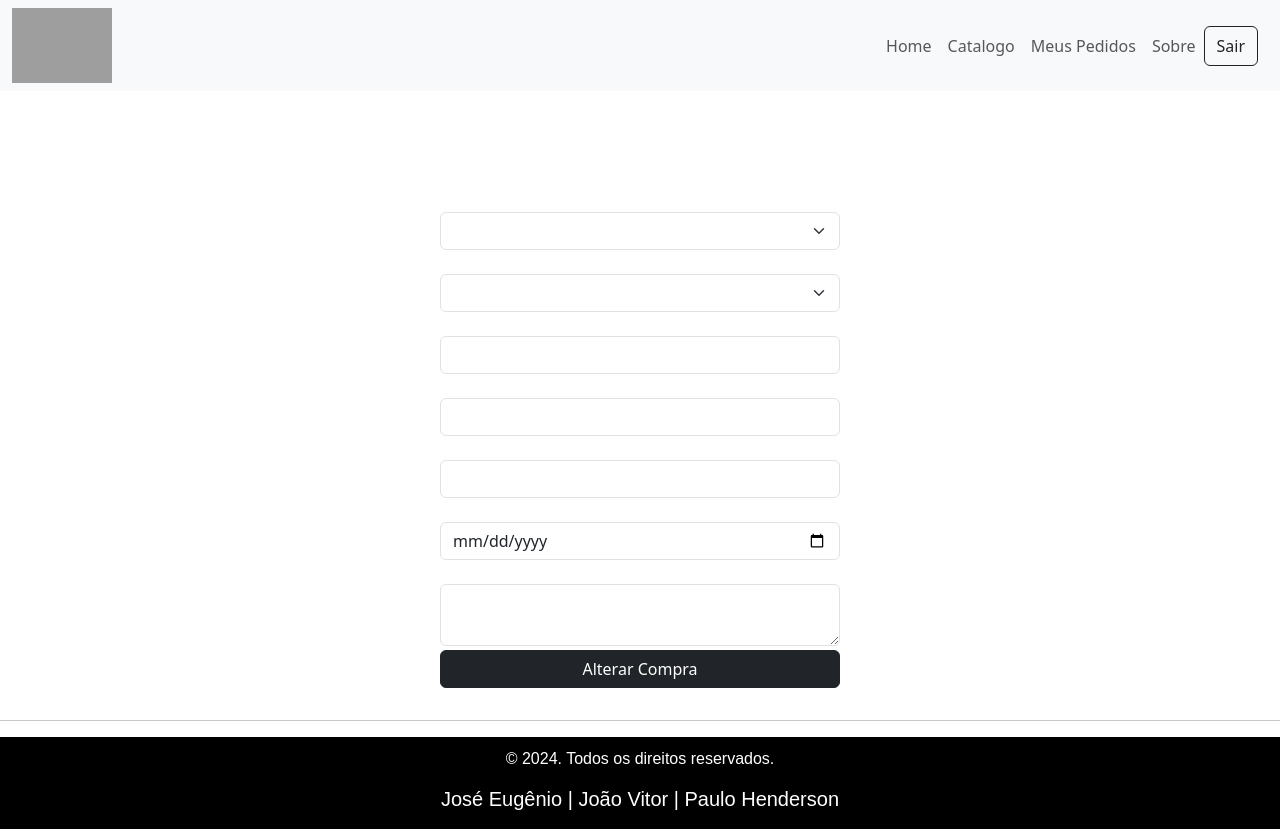
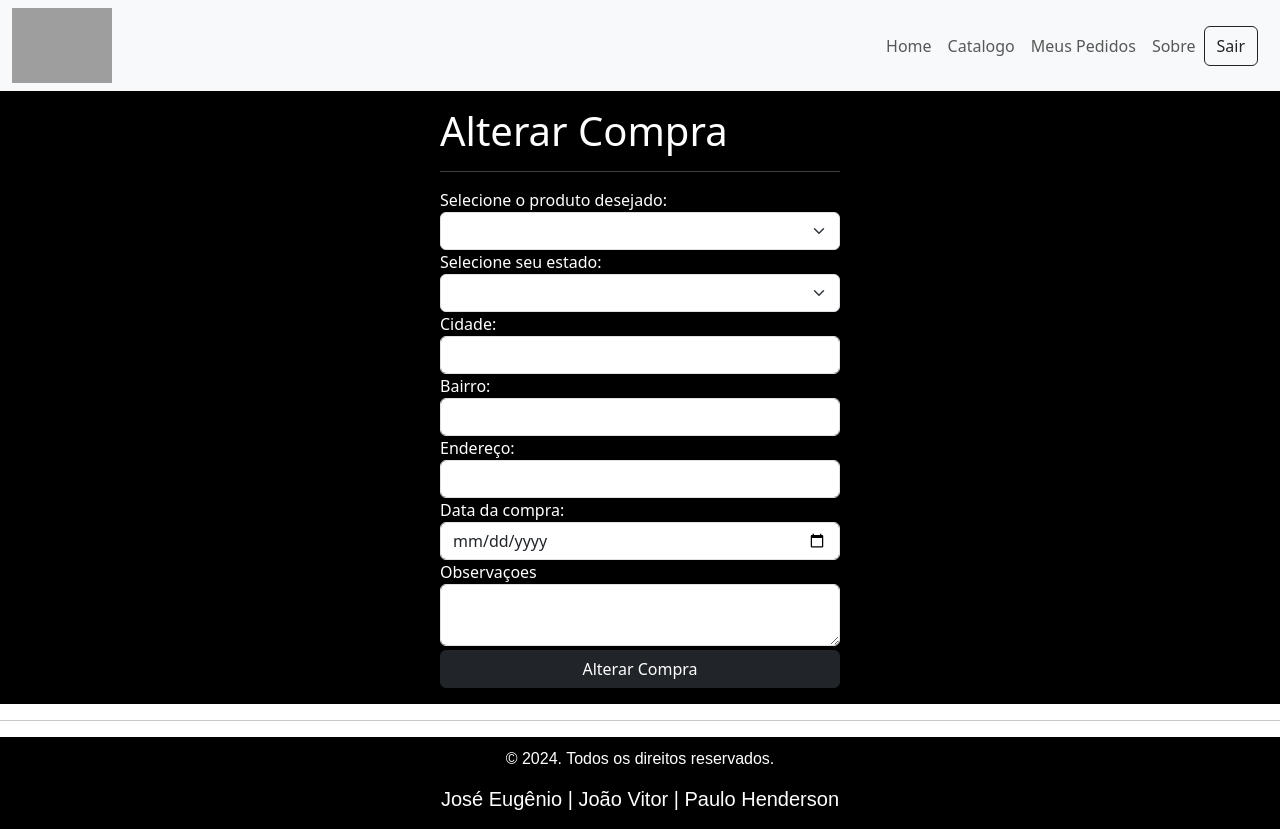
Before and after one commit to joaovitorpagani99/projeto-ecommerce, a React (Vite) app: page /alterar-pedido/1 in a window 1280 px wide. Built offline with nearby package versions, Linux system fonts and the light colour scheme; no server answers; the database is empty; sample sign-in values are in the browser's storage; grey boxes are pictures that could not be loaded.

Commit message:
finalização da estilização

```diff
--- /dev/null
+++ b/src/pages/AlterarPedido.css
@@ -0,0 +1,3 @@
+.alterar {
+    background-color: black;
+}
--- a/src/pages/AlterarPedido.jsx
+++ b/src/pages/AlterarPedido.jsx
@@ -7,6 +7,8 @@ import { useEffect } from "react";
 import { useContext } from "react";
 import { UsuarioContext } from "../contexts/UsuarioContext";
 import { getProdutosCarrinho, updateCarrinho } from '../firebase/carrinho'
+import "./AlterarPedido.css"
+
 function AlterarPedido() {
     const { id } = useParams();
     const usuario = useContext(UsuarioContext);
@@ -60,7 +62,7 @@ function AlterarPedido() {
 
 
     return (
-        <main>
+        <main className="alterar">
             <form className="form-section" onSubmit={handleSubmit(atualizarProduto)}>
                 <h1>Alterar Compra</h1>
                 <hr></hr>
```
